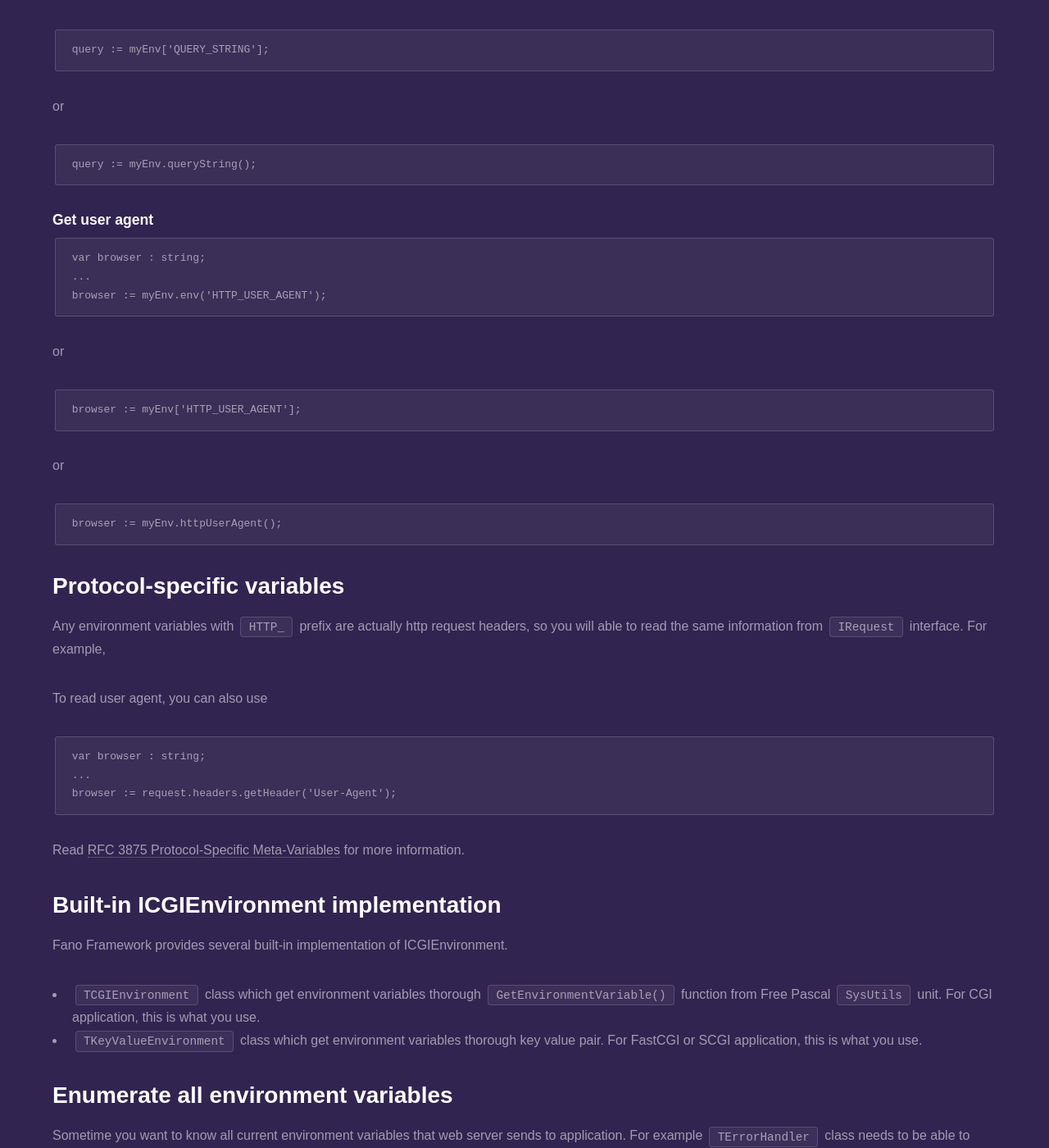
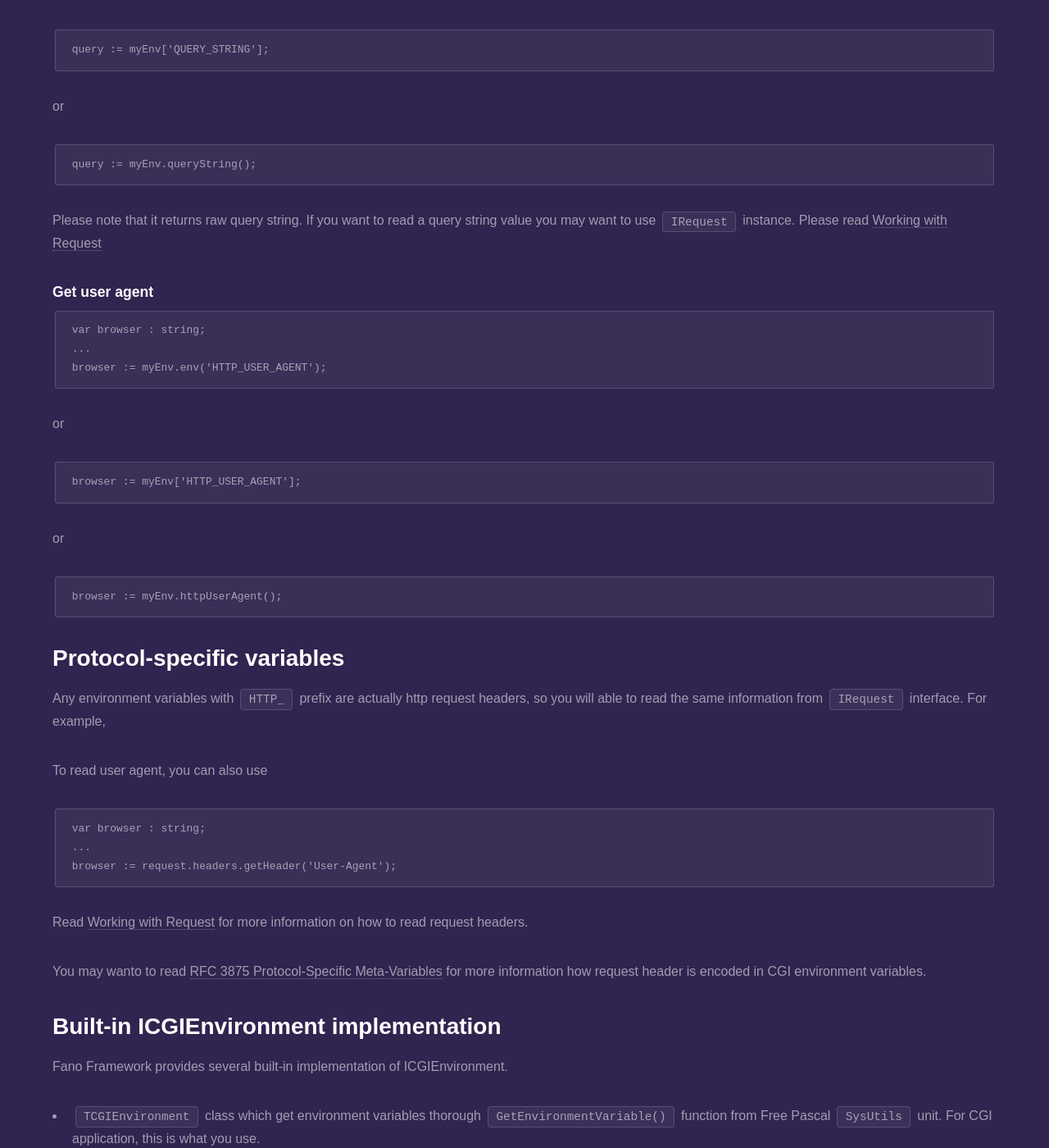
Before and after one commit to fanoframework/fanoframework.github.io, a Jekyll site: the page built from environment/index.md, in a window 1280 px wide and 1400 px high, scrolled down 3491 px. Shown: the whole window at 82% size. Built offline with Jekyll 4.4.1, drawn with Linux system fonts in a browser that asks for light colours; our own code applies the rules of GitHub Pages for plain Markdown files.

Commit message:
improve environment content to link to related document

````diff
--- a/environment/index.md
+++ b/environment/index.md
@@ -146,6 +146,8 @@ or
 query := myEnv.queryString();
 ```
 
+Please note that it returns raw query string. If you want to read a query string value you may want to use `IRequest` instance. Please read [Working with Request](/working-with-request#getting-query-parameters)
+
 ### Get user agent
 
 ```
@@ -175,8 +177,9 @@ var browser : string;
 ...
 browser := request.headers.getHeader('User-Agent');
 ```
+Read [Working with Request](/working-with-request#read-request-header) for more information on how to read request headers.
 
-Read [RFC 3875 Protocol-Specific Meta-Variables](https://tools.ietf.org/html/rfc3875#section-4.1.18) for  more information.
+You may wanto to read [RFC 3875 Protocol-Specific Meta-Variables](https://tools.ietf.org/html/rfc3875#section-4.1.18) for  more information how request header is encoded in CGI environment variables.
 
 ## Built-in ICGIEnvironment implementation
 
````
Also changed, not shown: working-with-request/index.md (+2 -2 lines).
